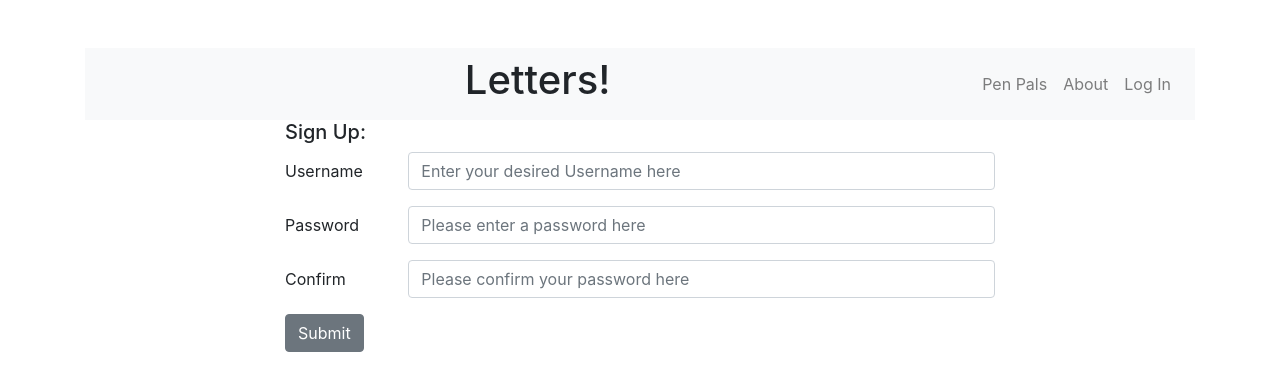
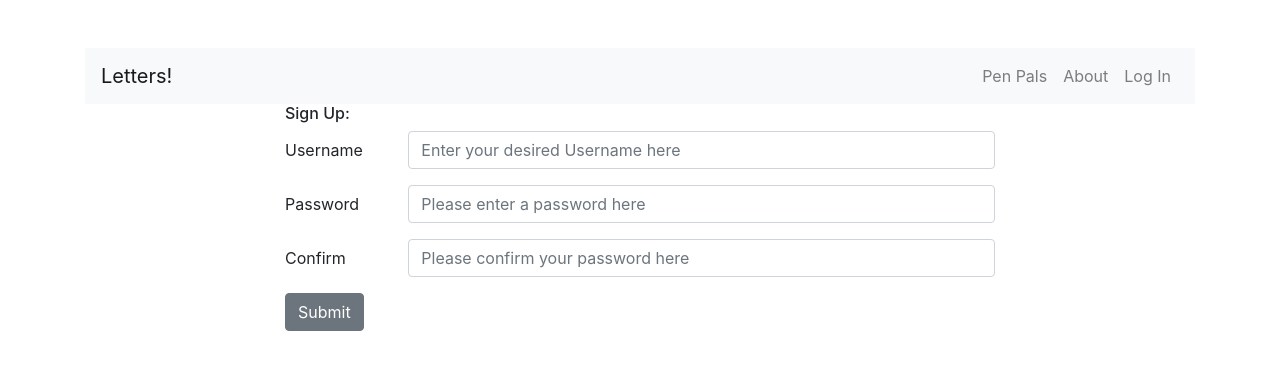
Before and after one commit to kait-schorr/Letters_Frontend, a React (Create React App) app: page / in a window 1280 px wide. Shown: the top 390 px of the page. Built offline with nearby package versions, Linux system fonts and the light colour scheme.

Commit message:
modified navbar header, form headers

```diff
--- a/src/components/Login.js
+++ b/src/components/Login.js
@@ -49,7 +49,7 @@ class Login extends Component {
     return (
       <div className="logInForm">
         <Col sm="12" md={{ size: 8, offset: 2 }}>
-          <h5>Log In:</h5>
+          <h6>Log In:</h6>
           <Form onSubmit={this.loginHandler} onChange={this.handleChange}>
             <FormGroup row>
               <Label for="logInUsername" sm={2}>
--- a/src/components/NavBar.js
+++ b/src/components/NavBar.js
@@ -4,6 +4,7 @@ import { Link } from 'react-router-dom';
 import {
   Container,
   Navbar,
+  NavbarBrand,
   Nav,
   NavItem,
   NavLink,
@@ -30,9 +31,7 @@ class NavBar extends Component {
     return (
       <Container className="mt-5">
         <Navbar color="light" light expand="sm">
-          <h1 className="ml-auto title" href="/">
-            Letters!
-          </h1>
+          <NavbarBrand href="/">Letters!</NavbarBrand>
           <Nav className="ml-auto" navbar>
             <NavItem>
               <NavLink tag={Link} to="/penpals">
--- a/src/components/SignUp.js
+++ b/src/components/SignUp.js
@@ -47,7 +47,7 @@ class SignUp extends Component {
     return (
       <div className="signUpForm">
         <Col sm="12" md={{ size: 8, offset: 2 }}>
-          <h5>Sign Up:</h5>
+          <h6>Sign Up:</h6>
           <Form onSubmit={this.signupHandler} onChange={this.handleChange}>
             <FormGroup row>
               <Label for="signUpUsername" sm={2}>
```
